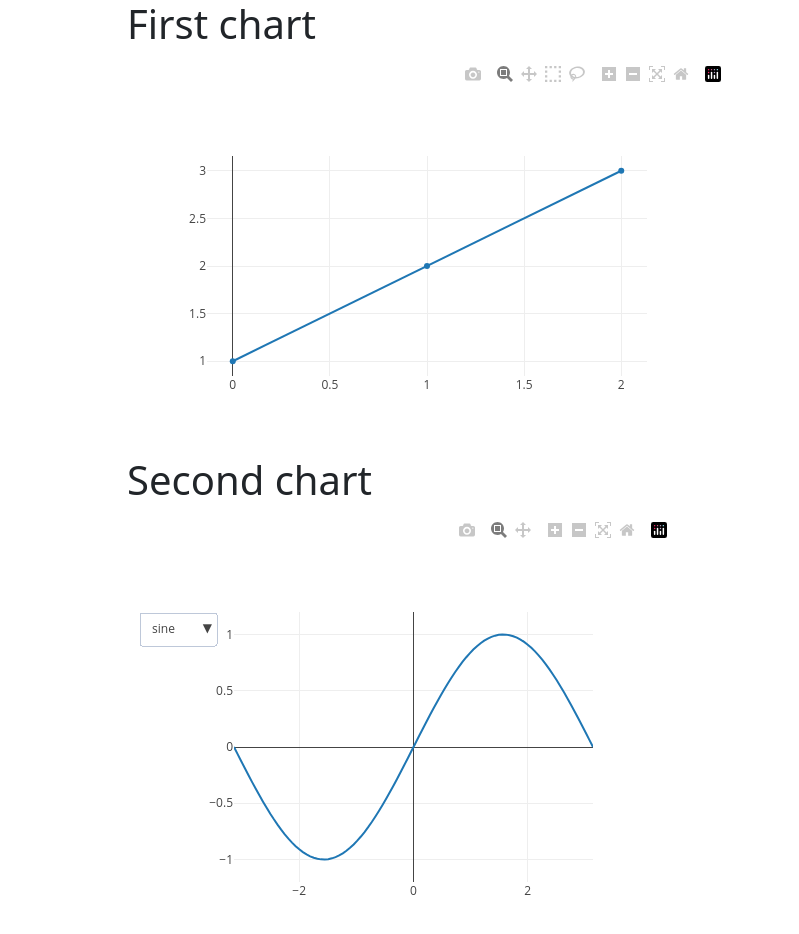
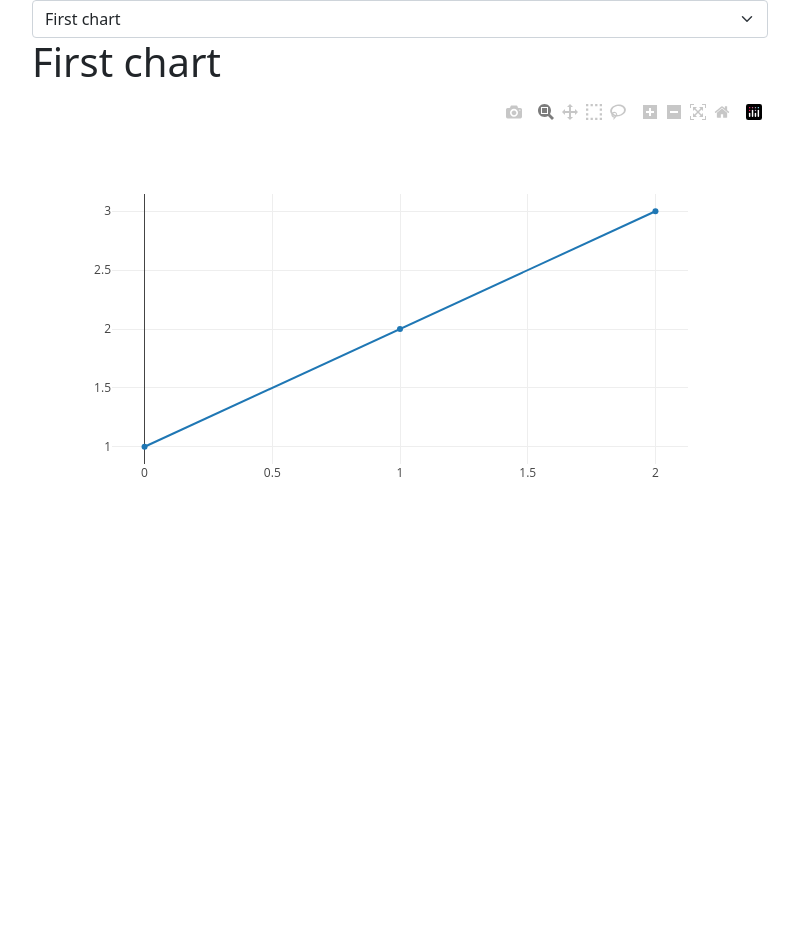
Before and after one commit to TheRauch1/dviz-project, a Svelte app: page / in a window 1280 px wide. Shown: the top 934 px of the page, without its empty margins (240-1039 px from the left). After the commit the page ends 800 px from the top, so only its background shows below. Built offline with nearby package versions, Linux system fonts and the light colour scheme.

Commit message:
added functionality to switch chart with dropdown

```diff
--- a/src/App.svelte
+++ b/src/App.svelte
@@ -1,25 +1,31 @@
 <script>
   import FirstChart from "./lib/FirstChart.svelte";
-  import SecondChart from "./lib/SecondChart.svelte"
+  import SecondChart from "./lib/SecondChart.svelte";
   import "bootstrap/dist/css/bootstrap.min.css";
+
+  let charts = [
+    { id: 1, name: "First chart", component: FirstChart },
+    { id: 2, name: "Second chart", component: SecondChart },
+  ];
+  let showingChart = charts[0];
 </script>
 
 <main>
   <div class="container">
     <div class="row">
       <div class="col" />
-      <div class="col-6">
-        <h1>First chart</h1>
-        <FirstChart />
-      </div>
-      <div class="col" />
-    </div>
-
-    <div class="row">
-      <div class="col" />
-      <div class="col-6">
-        <h1>Second chart</h1>
-        <SecondChart />
+      <div class="col-8">
+        <select
+          bind:value={showingChart}
+          class="form-select"
+          aria-label="Default select example"
+        >
+          {#each charts as chart}
+            <option value={chart}>{chart.name}</option>
+          {/each}
+        </select>
+        <h1>{showingChart.name}</h1>
+        <svelte:component this={showingChart.component} />
       </div>
       <div class="col" />
     </div>
--- a/src/lib/FirstChart.svelte
+++ b/src/lib/FirstChart.svelte
@@ -7,7 +7,6 @@
             "firstChart",
             /* JSON object */ {
                 data: [{ y: [1, 2, 3] }],
-                layout: { width: 600, height: 400 },
             }
         );
     });
```
